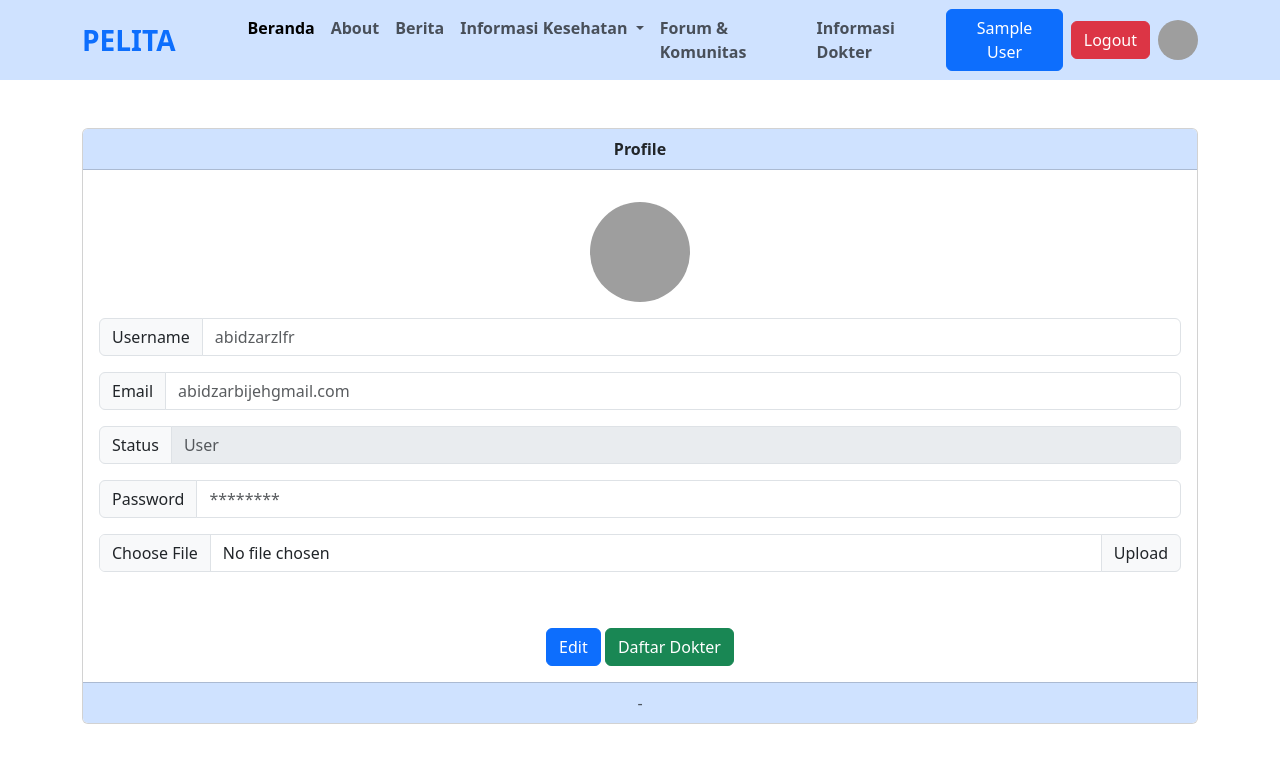
After one commit to Abidzarzlfr/PELITA-V2, a Laravel app: page /profile in a window 1280 px wide. The commit adds this page. Shown: the top 763 px of the page. Run offline with Laravel 10, Linux system fonts and the light colour scheme; the visitor is signed in with stand-in values (Sample User, id 1); grey boxes are pictures that could not be loaded.

Commit message:
feat(views): add profile layouts

```diff
--- a/resources/views/includes/Main.blade.php
+++ b/resources/views/includes/Main.blade.php
@@ -54,6 +54,8 @@
         <!-- Forum & Komunitas -->
         @yield('informasiDokter')
 
+        <!-- Profile -->
+        @yield('profile')
     </div>
 </body>
 <script src="https://cdn.jsdelivr.net/npm/bootstrap@5.3.3/dist/js/bootstrap.bundle.min.js" integrity="sha384-YvpcrYf0tY3lHB60NNkmXc5s9fDVZLESaAA55NDzOxhy9GkcIdslK1eN7N6jIeHz" crossorigin="anonymous"></script>
--- a/resources/views/includes/Navbar.blade.php
+++ b/resources/views/includes/Navbar.blade.php
@@ -133,7 +133,7 @@
             <a class="btn btn-primary me-2" disabled>{{ Auth::user()->name }}</a>
             <a href="/logout" class="btn btn-danger me-2">Logout</a>
             <!-- </form> -->
-            <a href="">
+            <a href="/profile">
                 <img src="https://casf.com.au/wp-content/uploads/2022/01/silver_grey.png" alt="Profile" class="profile-img rounded-circle" style="width: 40px; height: 40px;" />
             </a>
             @endguest
--- /dev/null
+++ b/resources/views/layouts/Profile.blade.php
@@ -0,0 +1,40 @@
+@extends('includes.Main')
+
+@section('profile')
+<div class="card text-center mt-5">
+    <div class="card-header bg-primary-subtle fw-bold">Profile</div>
+    <div class="card-body">
+        <a href="">
+            <img src="https://casf.com.au/wp-content/uploads/2022/01/silver_grey.png" alt="Profile" class="profile-img rounded-circle mt-3" style="width: 100px; height: 100px" />
+        </a>
+        <!-- <h5 class="card-title mt-3">Special title treatment</h5>
+          <p class="card-text">
+            With supporting text below as a natural lead-in to additional
+            content.
+          </p> -->
+        <div class="input-group mb-3 mt-3">
+            <span class="input-group-text" id="basic-addon1">Username</span>
+            <input type="text" class="form-control" placeholder="abidzarzlfr" aria-label="Username" aria-describedby="basic-addon1" />
+        </div>
+        <div class="input-group mb-3">
+            <span class="input-group-text" id="basic-addon1">Email</span>
+            <input type="email" class="form-control" placeholder="abidzarbijehgmail.com" aria-label="Email" aria-describedby="basic-addon1" />
+        </div>
+        <div class="input-group mb-3">
+            <span class="input-group-text" id="basic-addon1">Status</span>
+            <input type="text" class="form-control" placeholder="User" aria-disabled="true" disabled />
+        </div>
+        <div class="input-group mb-3">
+            <span class="input-group-text" id="basic-addon1">Password</span>
+            <input type="password" class="form-control" placeholder="********" aria-label="Password" aria-describedby="basic-addon1" />
+        </div>
+        <div class="input-group mb-5">
+            <input type="file" class="form-control" id="inputGroupFile02" />
+            <label class="input-group-text" for="inputGroupFile02">Upload</label>
+        </div>
+        <a href="#" class="btn btn-primary mt-2">Edit</a>
+        <a href="#" class="btn btn-success mt-2">Daftar Dokter</a>
+    </div>
+    <div class="card-footer text-body-secondary bg-primary-subtle">-</div>
+</div>
+@endsection
--- a/routes/web.php
+++ b/routes/web.php
@@ -99,8 +99,10 @@ Route::group(['middleware' => 'guest'], function () {
 
 
 Route::group(['middleware' => 'auth'], function () {
+    Route::get('/profile', function () {
+        return view('layouts.Profile');
+    });
     Route::get('/logout', [LogoutController::class, 'logout']);
-
     Route::get('/forumKomunitas', function () {
         return view('layouts.ForumKomunitas');
     });
```
Also changed, not shown: resources/views/Beranda.blade.php (+36 -0 lines).
